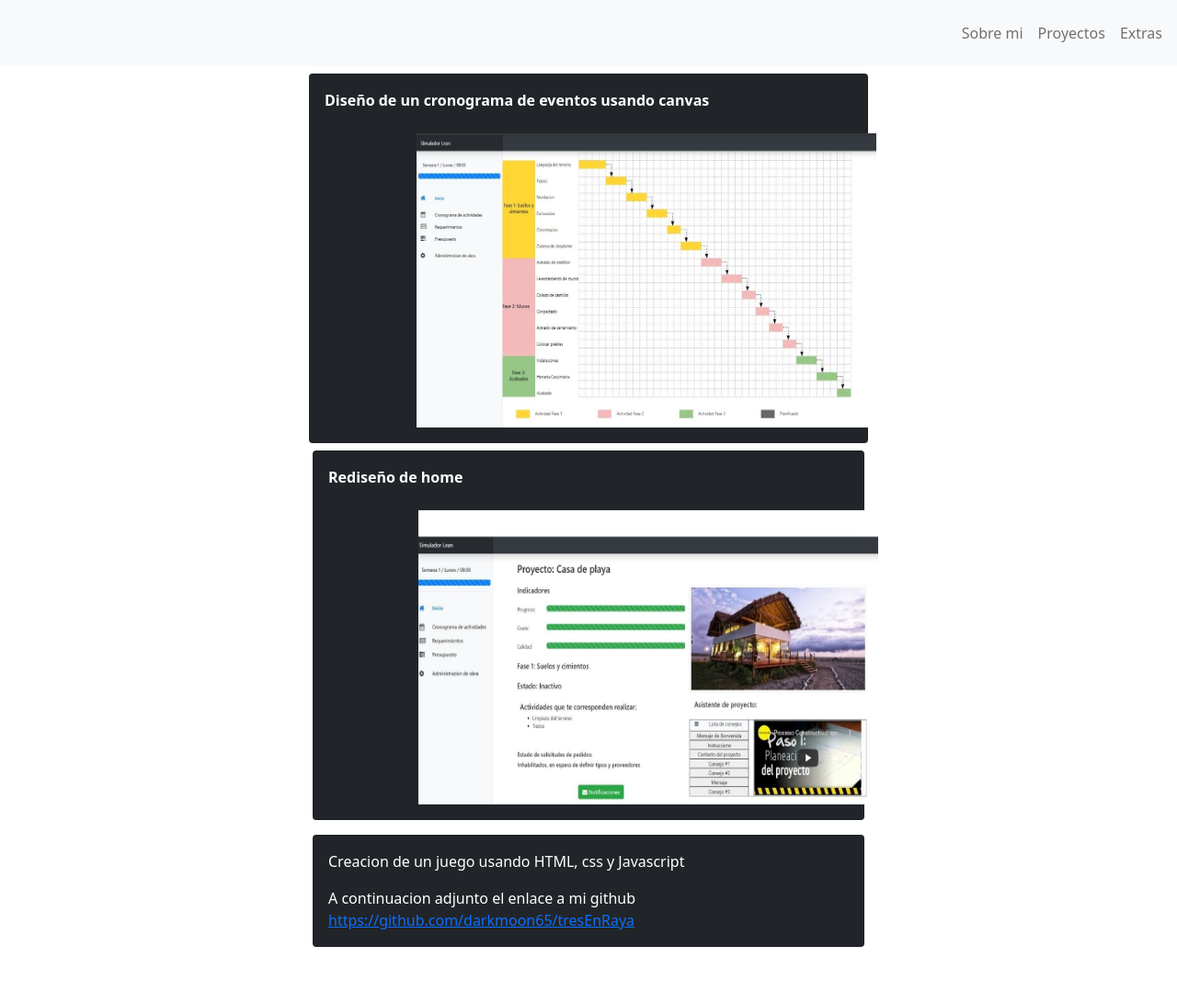
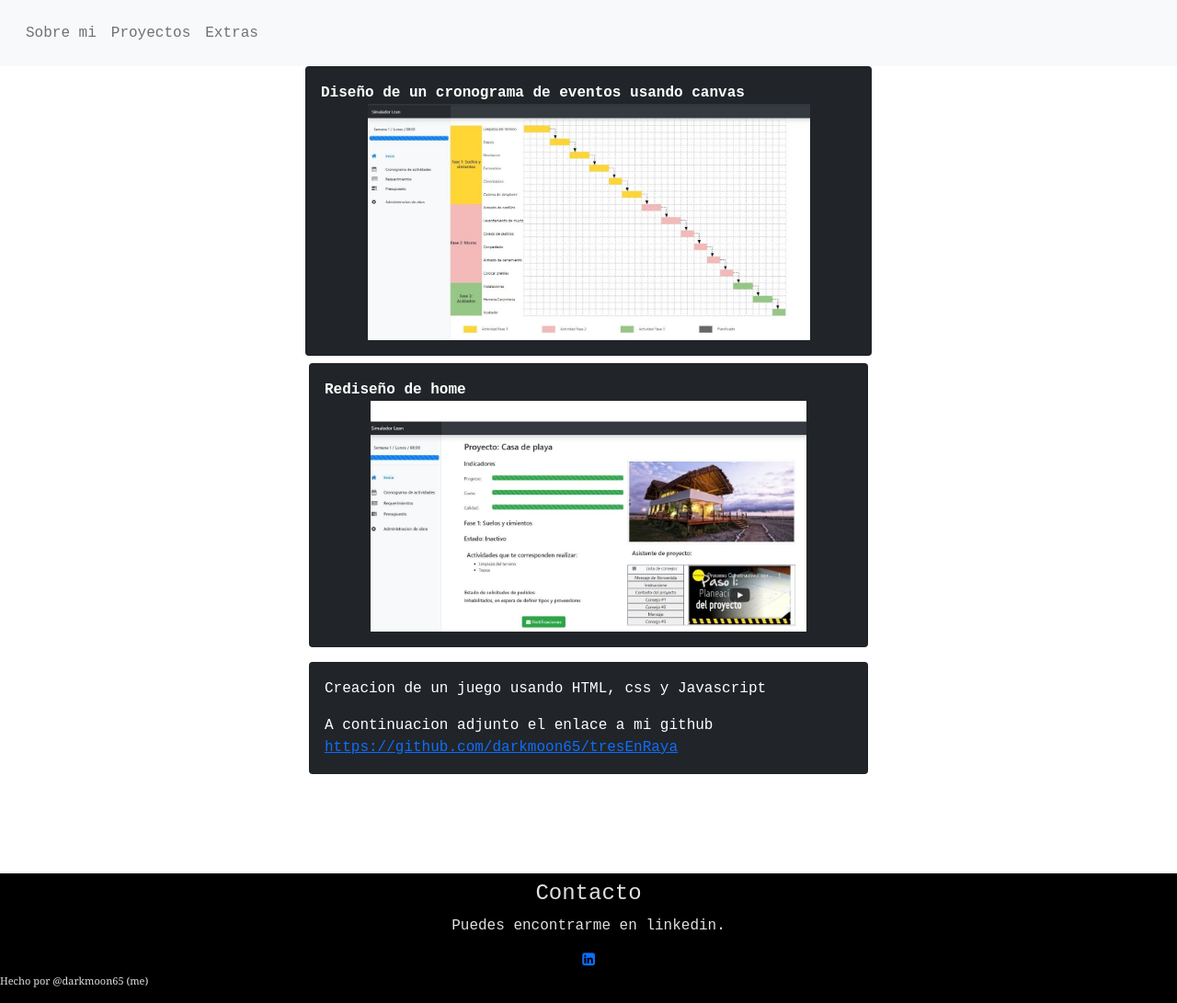
Before and after one commit to darkmoon65/Portafolio, a plain HTML site: page proyectos.html in a window 1280 px wide. Shown: the whole page at 92% size. Before the commit the page ends 1046 px from the top, so only its background shows below. Drawn offline with nearby package versions, Linux system fonts and the light colour scheme.

Commit message:
version 1.1

```diff
--- a/estilos.css
+++ b/estilos.css
@@ -1,8 +1,14 @@
 .containerColor{
-    height: 100%;
+    height: 100vh;
+    display: flex;
+    flex-direction: column;
     background-color: white;
     color: black;
     font-family: 'Courier New', monospace;
+}
+body {
+    height: 100%;
+    margin: 0;
 }
 
 .item-tecnologia{
@@ -17,6 +23,9 @@
 .relleno{
     margin-top: 100px;
 }
+.wrapp{
+    flex-shrink: 0;
+}
 .foto{
     width: 200px;
     height: 200px;
@@ -30,7 +39,9 @@
     background-color: black;
     color: #E1E1E1;
 }
-
+.cont{
+    flex: 1 0 auto;
+}
 .left-elements{
     left: auto !important;
     right: 0px;
@@ -39,3 +50,7 @@
     font-size: 11;
     font-family: Georgia, serif;
 }
+.imagen{
+    width: 100%;
+    height: 100%;
+}
--- a/extras.html
+++ b/extras.html
@@ -6,20 +6,28 @@
         <link rel="stylesheet" href="https://cdnjs.cloudflare.com/ajax/libs/font-awesome/4.7.0/css/font-awesome.min.css">
     </head>
     <body>
+        <div class="containerColor">
             <nav class="navbar navbar-expand-lg navbar-light bg-light justify-content-end">
+                <div class="container-fluid ">
+                    <button class="navbar-toggler" type="button" data-bs-toggle="collapse" data-bs-target="#navbarNav" aria-controls="navbarNav" aria-expanded="false" aria-label="Toggle navigation">
+                        <span class="navbar-toggler-icon"></span>
+                    </button>
+                    <div class="collapse navbar-collapse" id="navbarNav">
                         <ul class="navbar-nav p-2 ml-auto">
                             <li class="nav-item">
                                 <a class="nav-link" href="/">Sobre mi</a>
                             </li>
                             <li class="nav-item">
-                    <a class="nav-link" href="proyectos">Proyectos</a>
+                                <a class="nav-link" href="/proyectos">Proyectos</a>
                             </li>
                             <li class="nav-item">
-                    <a class="nav-link" href="extras">Extras</a>
+                                <a class="nav-link" href="/extras">Extras</a>
                             </li>
                         </ul>
+                    </div>
+                </div>
             </nav>
-       <div class="container">
+           <div class="container-fluid cont">
                <div class="row justify-content-md-center">
                    <div class="col-md-5">
                        <p>Web en construccion ....</p>
@@ -27,6 +35,15 @@
                    </div>
                </div>
            </div>
+           <div class=" back-color relleno wrapp" >
+                <div class="centrar p-2">
+                    <h4>Contacto</h4>
+                    <p>Puedes encontrarme en linkedin.</p>
+                    <a href="https://www.linkedin.com/in/cesar-santillana-52305a169/"><i class="fa fa-linkedin-square"></i></a>
+                </div>
+                <p class="banner">Hecho por @darkmoon65 (me) </p>
+            </div>
+        </div>
+        <script src="https://cdn.jsdelivr.net/npm/bootstrap@5.1.3/dist/js/bootstrap.bundle.min.js" integrity="sha384-ka7Sk0Gln4gmtz2MlQnikT1wXgYsOg+OMhuP+IlRH9sENBO0LRn5q+8nbTov4+1p" crossorigin="anonymous"></script>
     </body>
-
 </html>
--- a/proyectos.html
+++ b/proyectos.html
@@ -6,30 +6,36 @@
         <link rel="stylesheet" href="https://cdnjs.cloudflare.com/ajax/libs/font-awesome/4.7.0/css/font-awesome.min.css">
     </head>
     <body>
+        <div class="containerColor">
             <nav class="navbar navbar-expand-lg navbar-light bg-light justify-content-end">
+                <div class="container-fluid ">
+                    <button class="navbar-toggler" type="button" data-bs-toggle="collapse" data-bs-target="#navbarNav" aria-controls="navbarNav" aria-expanded="false" aria-label="Toggle navigation">
+                        <span class="navbar-toggler-icon"></span>
+                    </button>
+                    <div class="collapse navbar-collapse" id="navbarNav">
                         <ul class="navbar-nav p-2 ml-auto">
                             <li class="nav-item">
                                 <a class="nav-link" href="/">Sobre mi</a>
                             </li>
                             <li class="nav-item">
-                    <a class="nav-link" href="proyectos">Proyectos</a>
+                                <a class="nav-link" href="/proyectos">Proyectos</a>
                             </li>
                             <li class="nav-item">
-                    <a class="nav-link" href="extras">Extras</a>
+                                <a class="nav-link" href="/extras">Extras</a>
                             </li>
                         </ul>
+                    </div>
+                </div>
             </nav>
-
-        <div class="container-fluid">
-            <div class="row justify-content-md-center p-2">
+            <div class="container-fluid cont">
+                <div class="row justify-content-md-center">
                     <div class="col-md-6">
                         <div class="card text-white bg-dark">
                             <div class="card-body">
                                 <strong>Diseño de un cronograma de eventos usando canvas</strong>
                                 <div class="row justify-content-md-center">
-                                <div class="col-md-8 ">
-                                    <br/>
-                                    <img src="img/Maquetacion1.jpg" width="500px" height="320px">
+                                    <div class="col-md-10 ">
+                                        <img src="img/Maquetacion1.jpg" class="imagen">
                                     </div>
                                 </div>
                         </div>
@@ -41,9 +47,8 @@
                             <div class="card-body">
                                 <strong>Rediseño de home</strong>
                                 <div class="row justify-content-md-center">
-                                <div class="col-md-8 ">
-                                    <br/>
-                                    <img src="img/Maquetacion2.jpg" width="500px" height="320px">
+                                    <div class="col-md-10 ">
+                                        <img src="img/Maquetacion2.jpg" class="imagen">
                                     </div>
                                 </div>
                             </div>
@@ -61,5 +66,16 @@
                     </div>
                 </div>
                 </div>
+            </div>
+            <div class=" back-color relleno wrapp" >
+                <div class="centrar p-2">
+                    <h4>Contacto</h4>
+                    <p>Puedes encontrarme en linkedin.</p>
+                    <a href="https://www.linkedin.com/in/cesar-santillana-52305a169/"><i class="fa fa-linkedin-square"></i></a>
+                </div>
+                <p class="banner">Hecho por @darkmoon65 (me) </p>
+            </div>
+        </div>
+        <script src="https://cdn.jsdelivr.net/npm/bootstrap@5.1.3/dist/js/bootstrap.bundle.min.js" integrity="sha384-ka7Sk0Gln4gmtz2MlQnikT1wXgYsOg+OMhuP+IlRH9sENBO0LRn5q+8nbTov4+1p" crossorigin="anonymous"></script>
     </body>
 </html>
```
Also changed, not shown: index.html (+11 -7 lines), img/home.jpg (renamed from home.jpg). Lines whose indentation alone changed are shown as unchanged.
